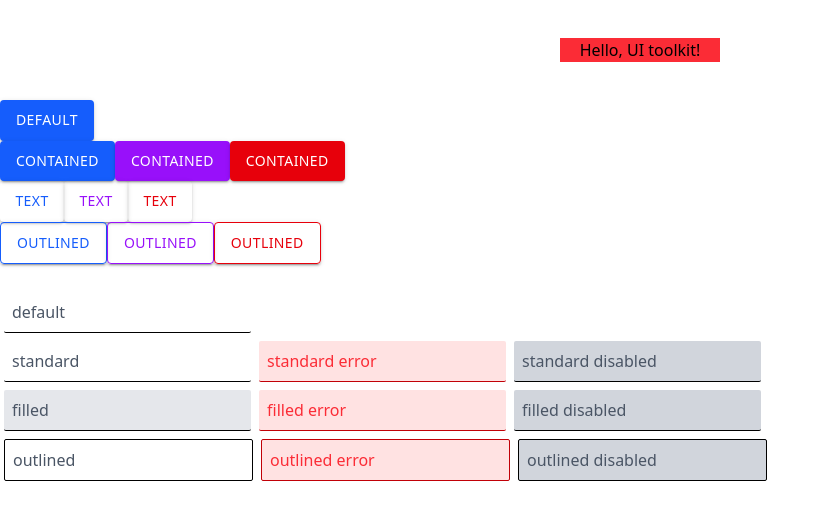
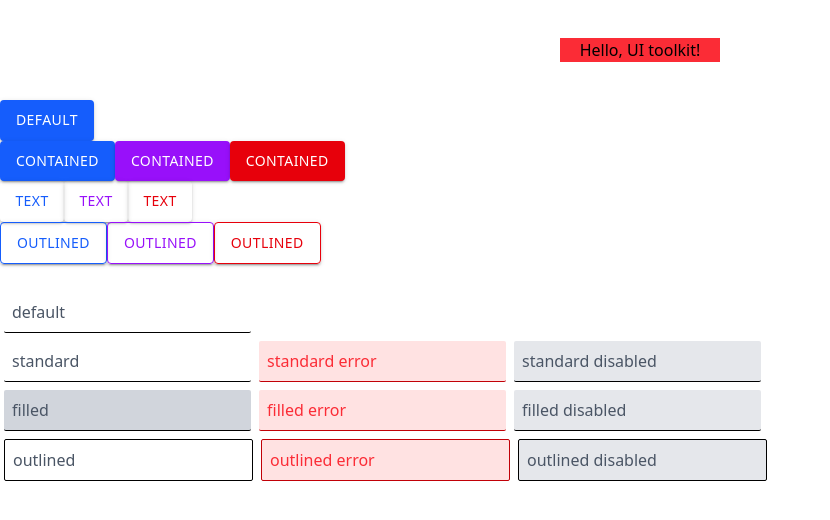
Before and after one commit to IslamSolimanInnowise/custom-components-lib, a React app: page / in a window 1280 px wide. Shown: the top 520 px of the page, without its empty margins (0-830 px from the left). Built offline with nearby package versions, Linux system fonts and the light colour scheme.

Commit message:
refactor: refactor the unit tests to suit the new changes

```diff
--- a/src/components/TextField/TextField.tsx
+++ b/src/components/TextField/TextField.tsx
@@ -19,11 +19,11 @@ const TextField: React.FC<TextFieldProps> = ({
     "p-2 border-b-1 rounded-xs text-md placeholder-gray-600 outline-0 cursor-pointer hover:bg-amber-100 transition-all duration-200 ease-in-out m-1";
   const errorClasses =
     "text-red-700 placeholder-red-500 border-red-700 bg-red-100 hover:bg-red-200";
-  const disabledClasses = "bg-gray-300 pointer-events-none";
+  const disabledClasses = "bg-gray-200 pointer-events-none";
 
   const variantClasses = {
     standard: "focus:border-b-2",
-    filled: "focus:border-b-2 bg-gray-200",
+    filled: "focus:border-b-2 bg-gray-300",
     outlined: "border-1 focus:border-2",
   };
 
```
Also changed, not shown: 1 other file (tests, documents, lock files or other folders).
